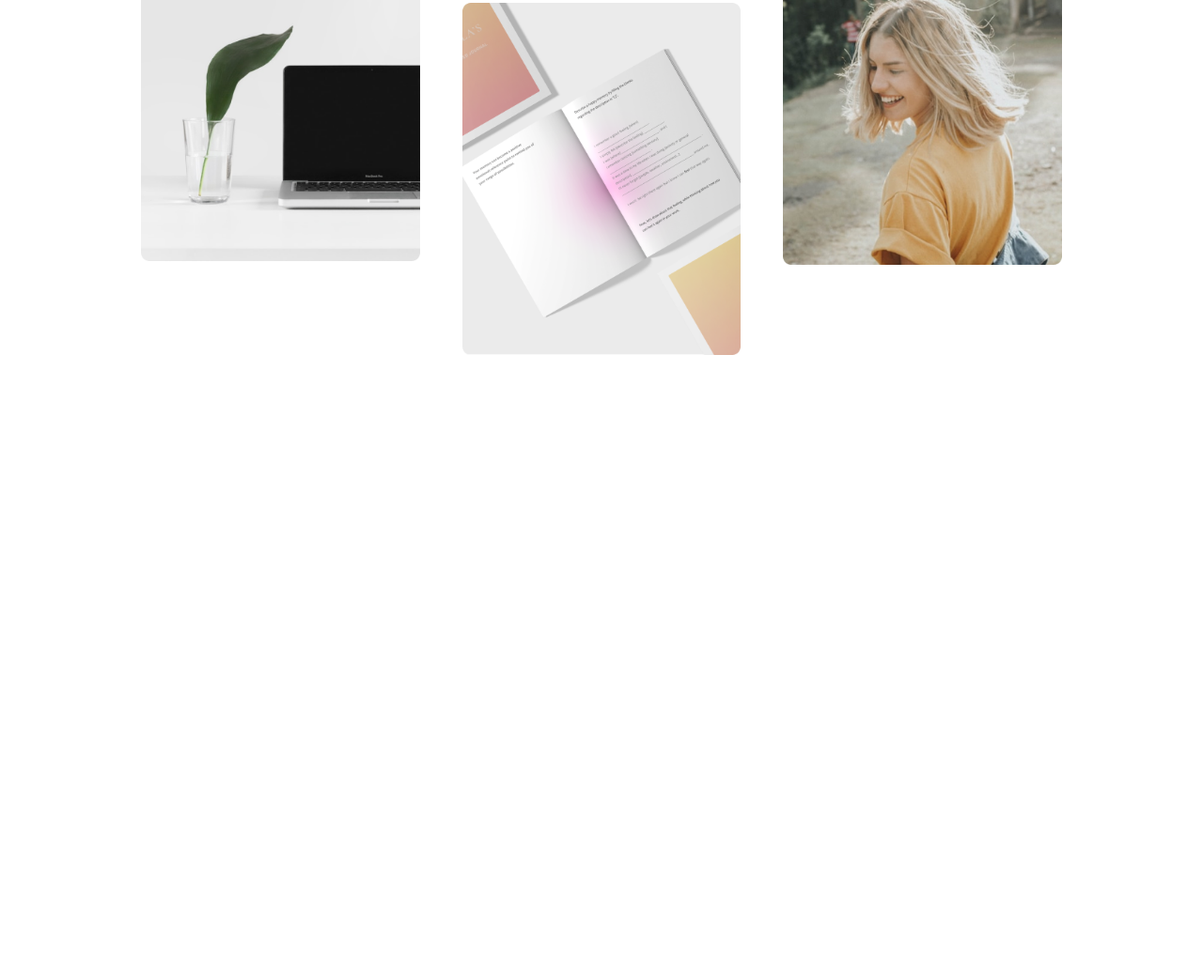
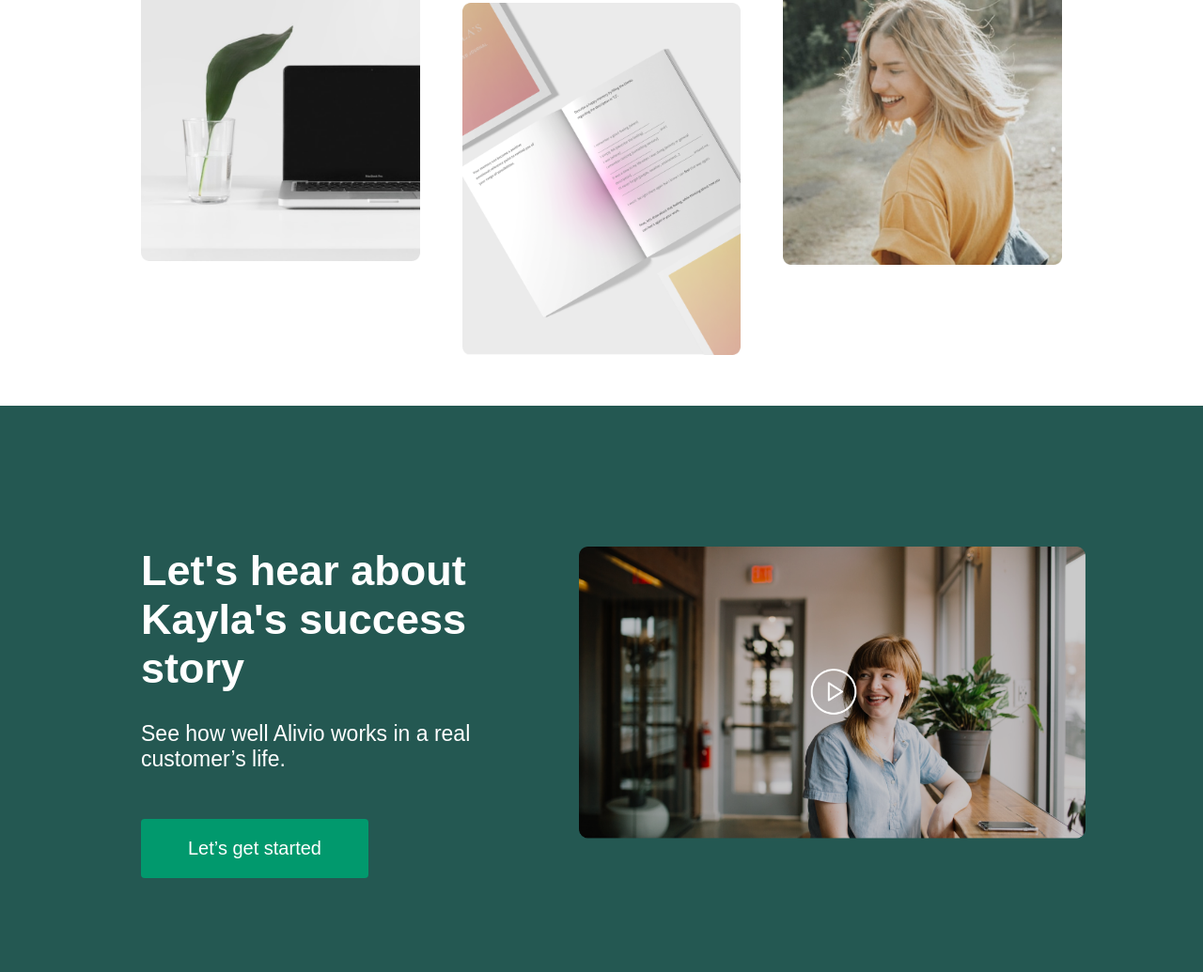
Before and after one commit to lovsosa/pop, a plain HTML site: page index.html in a window 1280 px wide. Shown: the part 1676-2711 px from the top of the page at 94% size. Before the commit the page ends 2108 px from the top, so only its background shows below. Drawn offline with Linux system fonts and the light colour scheme.

Commit message:
add block

```diff
--- a/css/styles.css
+++ b/css/styles.css
@@ -158,3 +158,45 @@
 .hero__image {
   max-width: 100%;
 }
+
+.sidebar {
+  background-color: #245852;
+  padding: 150px 0 100px;
+}
+.sidebar__container {
+  width: calc(100% - 300px);
+  margin: 0 auto;
+  display: grid;
+  grid-template-columns: 45% 55%;
+  gap: 25px;
+}
+.sidebar__block {
+  /* max-width: 500px; */
+  display: flex;
+  flex-direction: column;
+  justify-content: center;
+  align-items: flex-start;
+}
+.sidebar__title {
+  color: #fff;
+  font-size: 45px;
+  margin-bottom: 30px;
+}
+.sidebar__text {
+  color: #fff;
+  font-size: 23px;
+  margin-bottom: 50px;
+}
+.sidebar__btn {
+  color: #fff;
+  font-size: 20px;
+  padding: 20px 50px;
+  background-color: #01996D;
+  border-radius: 4px;
+}
+.sidebar__image {
+  max-width: 100%;
+}
+.sidebar__image img {
+  width: 100%;
+}
--- a/index.html
+++ b/index.html
@@ -73,7 +73,16 @@
             <img class="hero__image" src="./image/Rectangle 32.png" alt="#">
           </div>
         </div>
-
+      </div>
+    </div>
+    <div class="sidebar">
+      <div class="sidebar__container">
+        <div class="sidebar__block">
+          <h2 class="sidebar__title">Let's hear about Kayla's success story</h2>
+          <p class="sidebar__text">See how well Alivio works in a real customer’s life. </p>
+          <a href="/" class="sidebar__btn">Let’s get started</a>
+        </div>
+        <div class="sidebar__image"><img  src="./image/Video.png" alt="#"></div>
       </div>
     </div>
   </div>
```
Also changed, not shown: image/Video.png (added).
